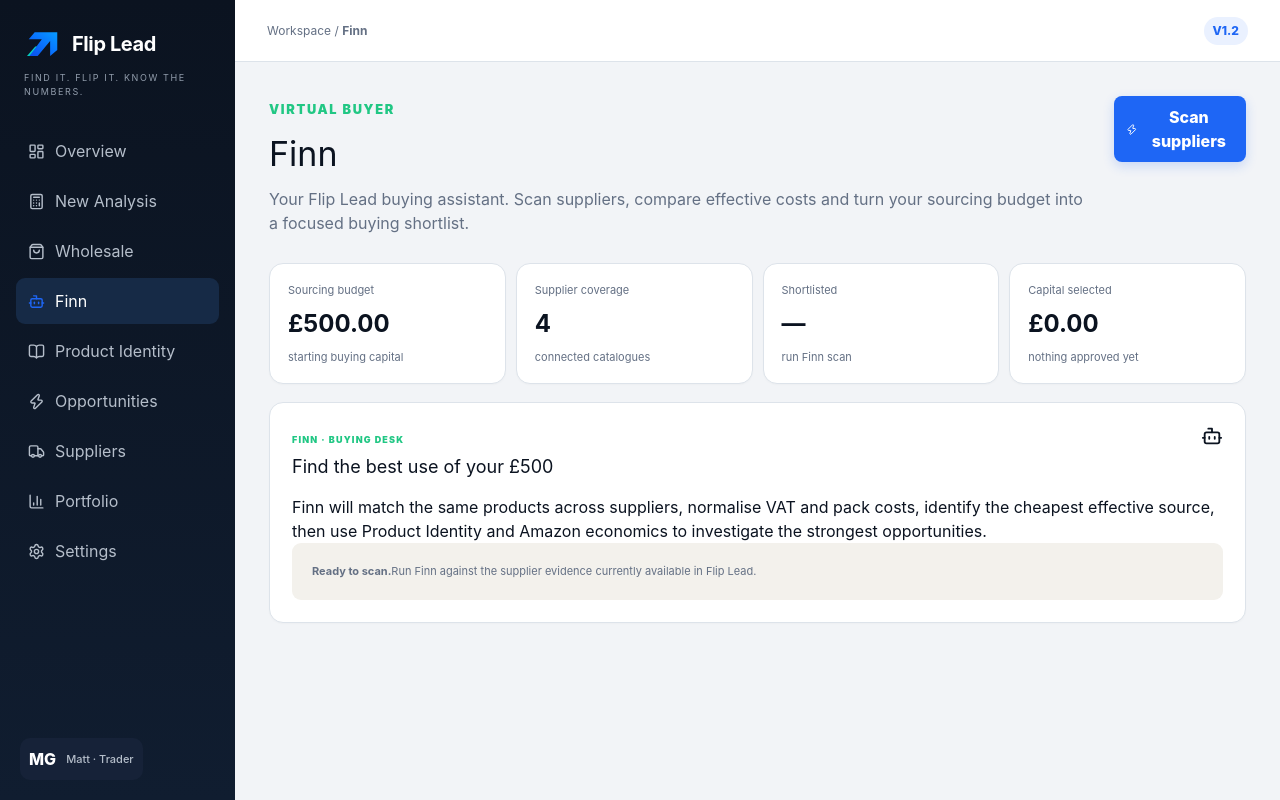
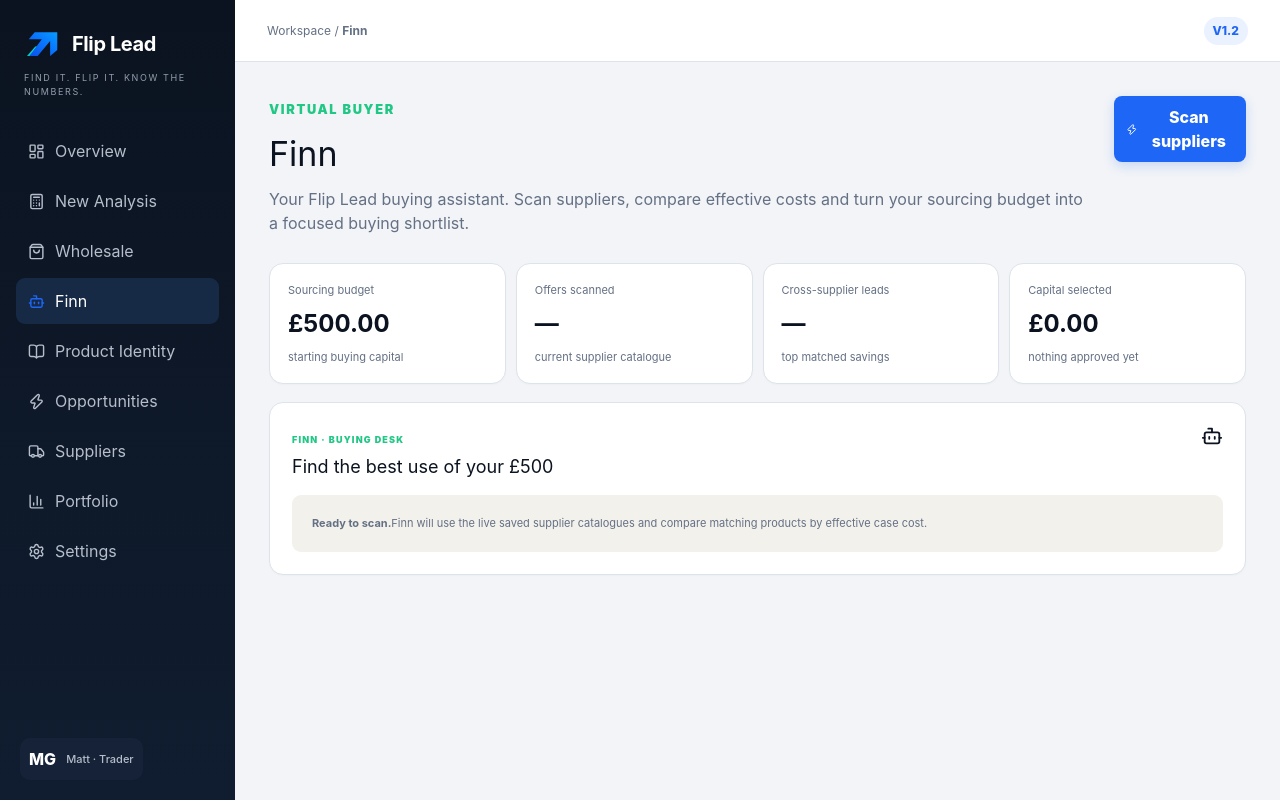
Before and after one commit to mattygribb-beep/stockwise, a Next.js app: page / in a window 1280 px wide. Both pictures are taken after a click on the button "Finn". Built offline with nearby package versions, Linux system fonts and the light colour scheme.

Commit message:
Make Finn scan live supplier catalogues

```diff
--- a/app/page.tsx
+++ b/app/page.tsx
@@ -52,12 +52,14 @@ export default function Page(){
  {view==='Suppliers'&&<SupplierDirectory rows={rows}/>}
  </div></main></div>}
 function Finn(){
- const [scanned,setScanned]=useState(false)
- const [scanning,setScanning]=useState(false)
- const scan=()=>{setScanning(true);window.setTimeout(()=>{setScanned(true);setScanning(false)},650)}
+ const [scanned,setScanned]=useState(false),[scanning,setScanning]=useState(false),[error,setError]=useState(''),[results,setResults]=useState<any[]>([]),[offerCount,setOfferCount]=useState(0)
+ const norm=(s:string)=>s.toLowerCase().replace(/pack of|case of|12fl oz|x12|[^a-z0-9]+/g,' ').replace(/\s+/g,' ').trim()
+ async function scan(){setScanning(true);setError('');try{const slugs=['stateside','sweet-glory','wholesale-sweets','kings-candy'];const rs=await Promise.all(slugs.map(s=>fetch('/api/suppliers/catalogue?supplier='+s,{cache:'no-store'})));const js=await Promise.all(rs.map(r=>r.json()));const offers=js.flatMap((d:any)=>d.ok&&Array.isArray(d.offers)?d.offers:[]);setOfferCount(offers.length)
+ const groups=new Map<string,any[]>();offers.forEach((o:any)=>{const key=(o.ean&&o.ean!=='NEEDS MATCH')?'ean:'+String(o.ean).replace(/^0+/,''):'name:'+norm((o.product||'')+' '+(o.size||''));if(!key||key==='name:')return;groups.set(key,[...(groups.get(key)||[]),o])})
+ const matches=[...groups.values()].filter(g=>new Set(g.map((x:any)=>x.supplier)).size>1).map(g=>{const sorted=[...g].sort((a:any,b:any)=>Number(a.effectiveCasePrice??a.casePrice)-Number(b.effectiveCasePrice??b.casePrice));const best=sorted[0],alt=sorted[1],bc=Number(best.effectiveCasePrice??best.casePrice),ac=Number(alt.effectiveCasePrice??alt.casePrice);return{product:best.product,size:best.size,best,alt,bestCost:bc,altCost:ac,saving:ac-bc,pct:ac?((ac-bc)/ac)*100:0,confidence:(best.ean&&alt.ean&&String(best.ean).replace(/^0+/,'')===String(alt.ean).replace(/^0+/,''))?'EAN':'TITLE'}}).filter(x=>x.saving>0).sort((a,b)=>b.pct-a.pct);setResults(matches.slice(0,20));setScanned(true)}catch(e:any){setError(e.message||'Finn could not scan supplier data')}finally{setScanning(false)}}
  return <><div className="overviewHero"><Title k="VIRTUAL BUYER" t="Finn" p="Your Flip Lead buying assistant. Scan suppliers, compare effective costs and turn your sourcing budget into a focused buying shortlist."/><div className="quick"><button className="primary" onClick={scan} disabled={scanning}><Zap size={15}/> {scanning?'Scanning…':'Scan suppliers'}</button></div></div>
- <div className="catalogueStats"><div className="metric"><span>Sourcing budget</span><strong>£500.00</strong><small>starting buying capital</small></div><div className="metric"><span>Supplier coverage</span><strong>4</strong><small>connected catalogues</small></div><div className="metric"><span>Shortlisted</span><strong>{scanned?'1':'—'}</strong><small>{scanned?'current evidence':'run Finn scan'}</small></div><div className="metric"><span>Capital selected</span><strong>£0.00</strong><small>nothing approved yet</small></div></div>
- <section><div className="overviewSectionHead"><div><small>FINN · BUYING DESK</small><h2>{scanned?'1 product to investigate':'Find the best use of your £500'}</h2></div><Bot size={22}/></div>{!scanned?<><p>Finn will match the same products across suppliers, normalise VAT and pack costs, identify the cheapest effective source, then use Product Identity and Amazon economics to investigate the strongest opportunities.</p><div className="emptyState"><b>Ready to scan.</b><span>Run Finn against the supplier evidence currently available in Flip Lead.</span></div></>:<div className="outcome"><b>7UP Tropical 355ml × 12</b><span><strong>INVESTIGATE</strong> · Best source: Stateside Distribution</span><span>Effective case cost £9.59 · King's Candy £17.99</span><span>Supplier saving £8.40 per case · ~47%</span><span>Strong pack/size match and existing Product Identity evidence. Amazon economics and demand still need checking before Finn can recommend a purchase.</span></div>}</section></>}
+ <div className="catalogueStats"><Metric l="Sourcing budget" v="£500.00" s="starting buying capital"/><Metric l="Offers scanned" v={scanned?String(offerCount):'—'} s="current supplier catalogue"/><Metric l="Cross-supplier leads" v={scanned?String(results.length):'—'} s="top matched savings"/><Metric l="Capital selected" v="£0.00" s="nothing approved yet"/></div>
+ <section><div className="overviewSectionHead"><div><small>FINN · BUYING DESK</small><h2>{scanned?results.length+' products to investigate':'Find the best use of your £500'}</h2></div><Bot size={22}/></div>{error&&<div className="syncError"><AlertCircle size={15}/>{error}</div>}{!scanned?<div className="emptyState"><b>Ready to scan.</b><span>Finn will use the live saved supplier catalogues and compare matching products by effective case cost.</span></div>:results.length===0?<div className="emptyState"><b>No cross-supplier savings found.</b><span>Finn scanned {offerCount} current offers. Product Identity will improve matching as more EANs are confirmed.</span></div>:results.map((r:any,i:number)=><div className="outcome" key={i}><b>{r.product}{r.size?' · '+r.size:''}</b><span><strong>INVESTIGATE</strong> · Best source: {r.best.supplier}</span><span>{gbp(r.bestCost)} effective case · {r.alt.supplier} {gbp(r.altCost)}</span><span>Save {gbp(r.saving)} per case · {r.pct.toFixed(1)}% · Match: {r.confidence}</span><span>Supplier saving only — Amazon economics and demand still need checking before purchase.</span></div>)}</section></>}
 
 function Title({k,t,p}:{k:string,t:string,p:string}){return <div className="title"><small>{k}</small><h1>{t}</h1><p>{p}</p></div>}
 function Metric({l,v,s}:{l:string,v:string,s?:string}){return <div className="metric"><span>{l}</span><strong>{v}</strong>{s&&<small>{s}</small>}</div>}
```
